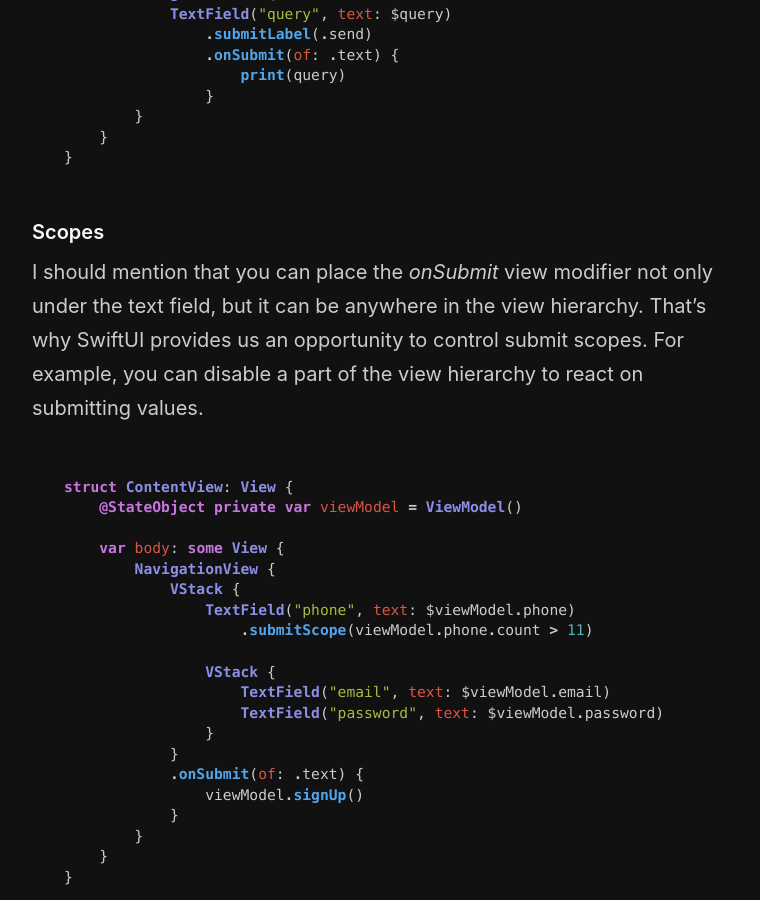
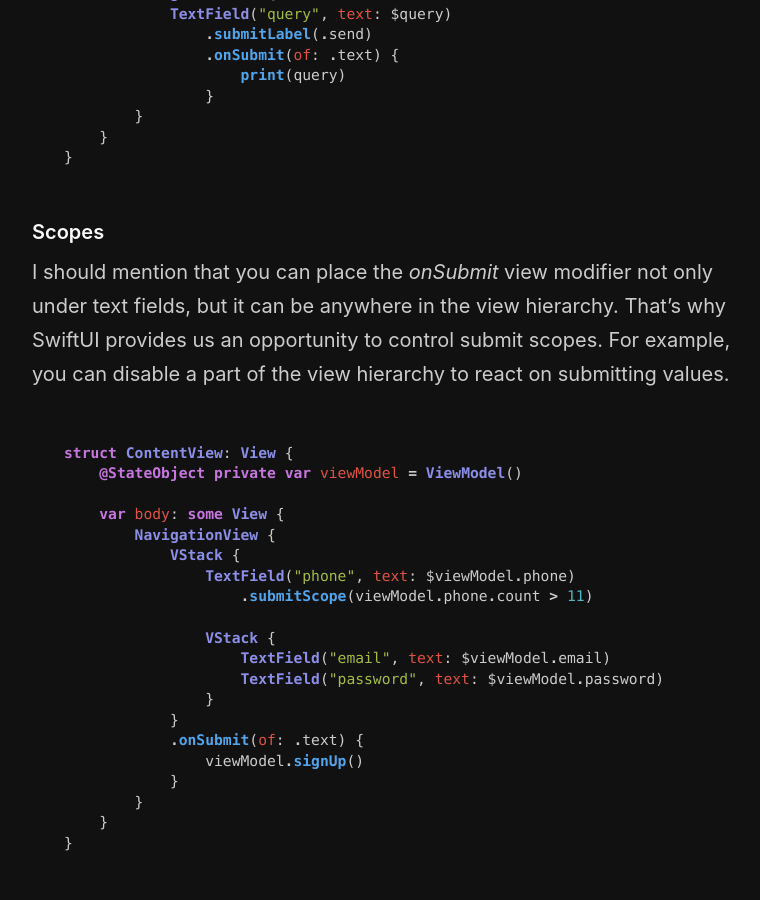
Before and after one commit to mecid/mecid.github.io, a Jekyll site: the page built from _posts/2021-07-21-submitting-values-to-swiftui-view.md, in a window 1280 px wide and 900 px high, scrolled down 2360 px. Shown: the whole window, without its empty margins (258-1018 px from the left). Built offline with Jekyll 4.4.1, drawn with Linux system fonts in a browser that asks for light colours.

Commit message:
submitting values post fixed

````diff
--- a/_posts/2021-07-21-submitting-values-to-swiftui-view.md
+++ b/_posts/2021-07-21-submitting-values-to-swiftui-view.md
@@ -74,7 +74,7 @@ struct ContentView: View {
 ```
 
 #### Scopes
-I should mention that you can place the *onSubmit* view modifier not only under the text field, but it can be anywhere in the view hierarchy. That's why SwiftUI provides us an opportunity to control submit scopes. For example, you can disable a part of the view hierarchy to react on submitting values.
+I should mention that you can place the *onSubmit* view modifier not only under text fields, but it can be anywhere in the view hierarchy. That's why SwiftUI provides us an opportunity to control submit scopes. For example, you can disable a part of the view hierarchy to react on submitting values.
 
 ```swift
 struct ContentView: View {
````
